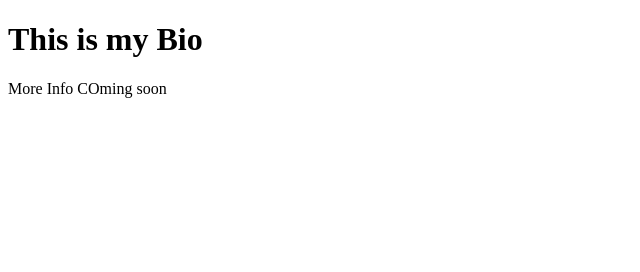
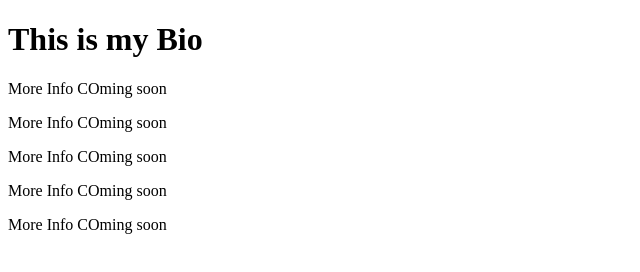
Before and after one commit to tmccar5/tmcar5.github.io, a plain HTML site: page index.html in a window 1280 px wide. Shown: the whole page, without its empty margins (0-640 px from the left). Drawn offline with Linux system fonts and the light colour scheme.

Commit message:
added more

```diff
--- a/index.html
+++ b/index.html
@@ -9,6 +9,10 @@
 
     <h1>This is my Bio</h1>
     <p>More Info COming soon</p>
+    <p>More Info COming soon</p>
+    <p>More Info COming soon</p>
+    <p>More Info COming soon</p>
+    <p>More Info COming soon</p>
 
 </body>
 </html>
```
